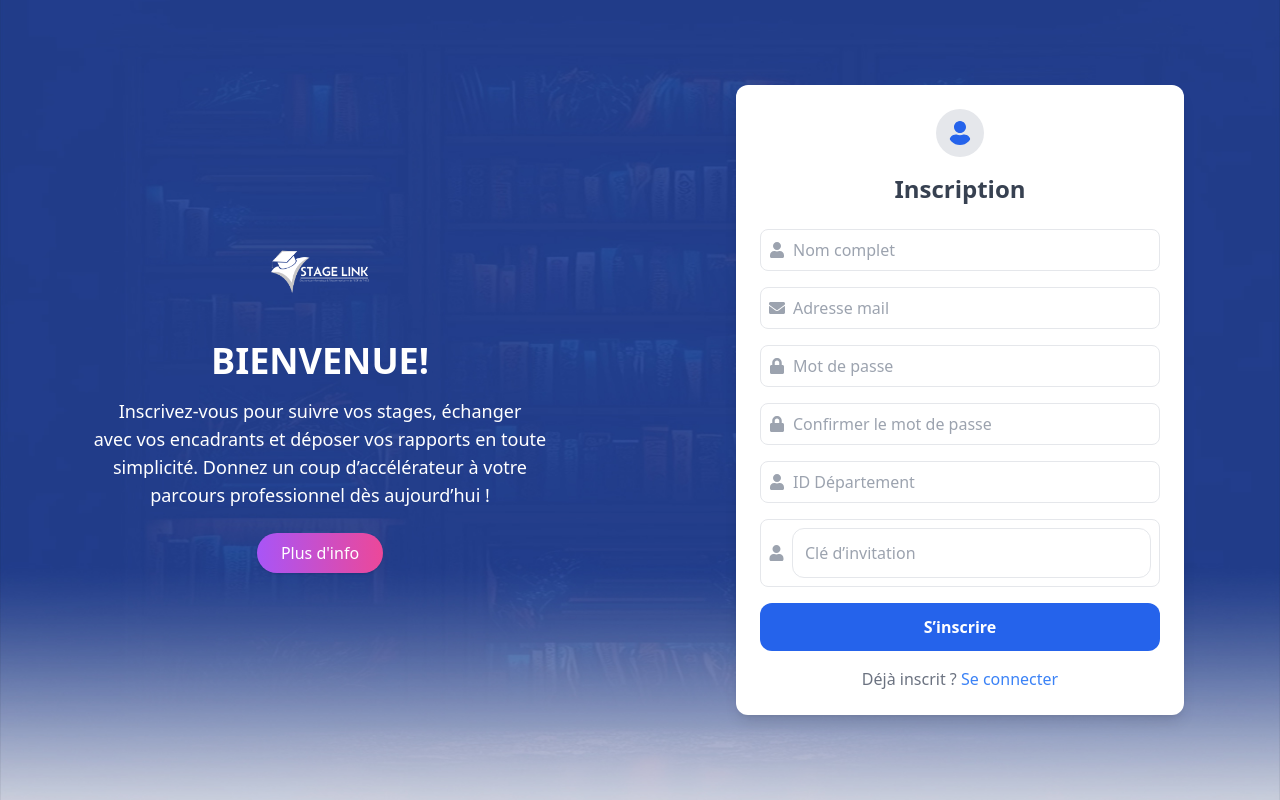
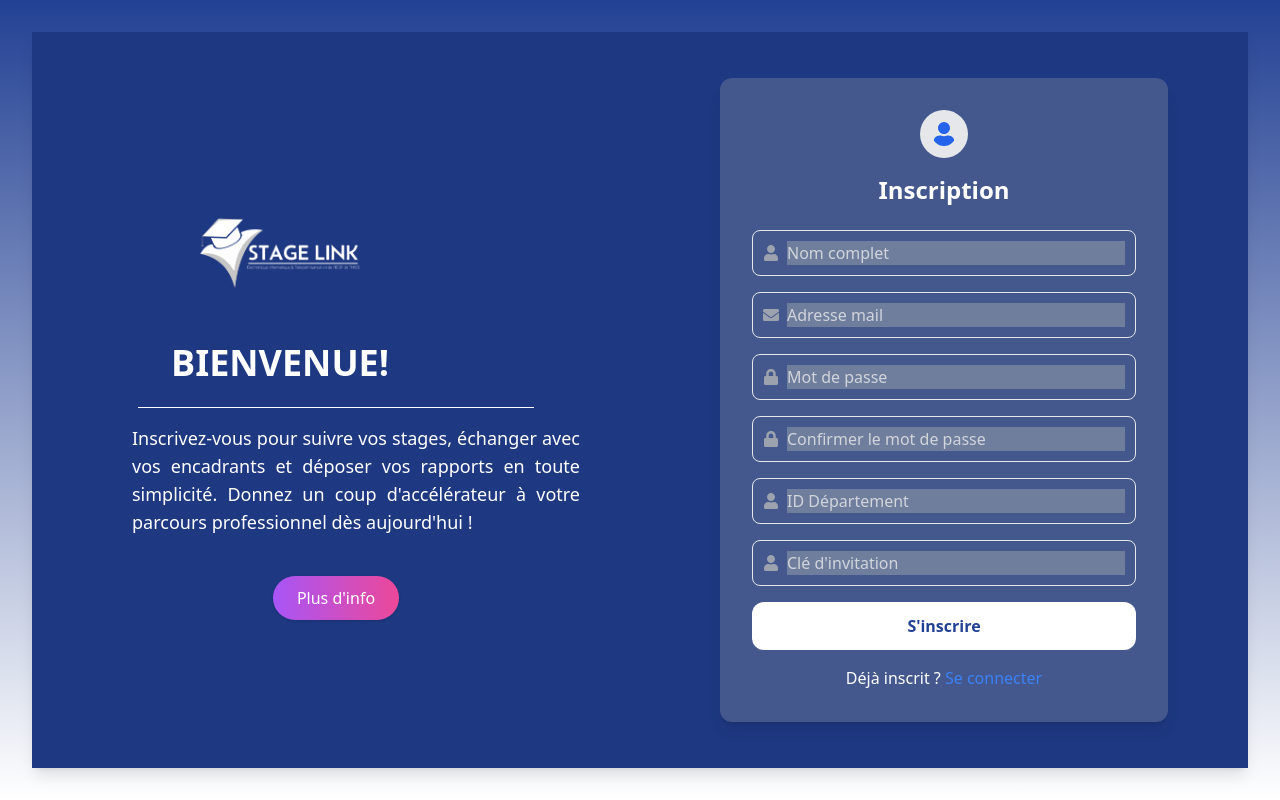
Before and after one commit to Ibrahimaseyehimza/frontend, a React (Vite) app: page /register in a window 1280 px wide. Built offline with nearby package versions, Linux system fonts and the light colour scheme.

Commit message:
modification sur la partie desine

```diff
--- a/src/components/Register.jsx
+++ b/src/components/Register.jsx
@@ -20,41 +20,8 @@ const Register = () => {
   const [errors, setErrors] = useState({});
   const [globalError, setGlobalError] = useState("");
 
-
-
   const handleChange = (e) =>
     setForm({ ...form, [e.target.name]: e.target.value });
-
-  // const handleSubmit = async (e) => {
-  //   e.preventDefault();
-  //   try {
-  //     const res = await api.post("/register", form);
-  //     login(res.data.data);
-  //     navigate(`/dashboard/${res.data.data.user.role}`);
-  //   } catch (err) {
-  //     console.error(err.response?.data || err);
-  //     alert(err.response?.data?.message || "Erreur lors de l’inscription");
-  //   }
-  // };
-
-  // const handleSubmit = async (e) => {
-  //   e.preventDefault();
-  //   setErrors({}); // reset avant nouvelle tentative
-
-  //   try {
-  //     const res = await api.post("/register", form);
-  //     login(res.data.data);
-  //     navigate(`/dashboard/${res.data.data.user.role}`);
-  //   } catch (err) {
-  //     if (err.response?.status === 422) {
-  //       // Laravel FormRequest errors
-  //       setErrors(err.response.data.errors);
-  //     } else {
-  //       alert(err.response?.data?.message || "Erreur lors de l’inscription");
-  //     }
-  //   }
-  // };
-
 
   const handleSubmit = async (e) => {
     e.preventDefault();
@@ -80,132 +47,150 @@ const Register = () => {
   };
 
   return (
-    <div
-      className="min-h-screen flex flex-col md:flex-row bg-cover bg-center bg-no-repeat"
-      style={{ backgroundImage: "url('/BACK Register.jpg')" }}
-      // style={{ backgroundImage: "url('/')" }}
-    >
+    <div className="min-h-screen flex items-center justify-center bg-gradient-to-b from-dégradé to-white px-4 sm:px-6 lg:px-8">
+      <div className="min-h-[92vh] w-full max-w-7xl shadow-lg flex flex-col md:flex-row mx-auto my-4 bg-center bg-no-repeat bg-bgcouleur  overflow-hidden">
+
         {/* Colonne gauche */}
-      <div className="md:w-1/2 flex flex-col justify-center items-center text-white m-0 p-0">
+        <div className="w-full md:w-1/2 flex flex-col justify-center items-center text-white px-6 sm:px-8 lg:px-10 py-8 sm:py-10 text-center md:text-left">
+          <img
+            src="/STAGE LINK BLANC.png"
+            alt="Stage Link"
+            className="w-32 sm:w-40 md:w-48 lg:w-52 mb-4 md:mr-28"
+          />
+          <h1 className="text-2xl sm:text-3xl md:text-4xl font-bold mb-4 sm:mb-6 md:mr-28">
+            BIENVENUE!
+          </h1>
+          <hr className="w-full md:w-3/4 border-white mb-4" />
+          <p className="text-sm sm:text-base lg:text-lg mb-4 text-justify md:ml-10 leading-relaxed max-w-md px-2 sm:px-0">
+            Inscrivez-vous pour suivre vos stages, échanger avec vos encadrants
+            et déposer vos rapports en toute simplicité. Donnez un coup
+            d'accélérateur à votre parcours professionnel dès aujourd'hui !
+          </p>
 
-        <img src="/STAGE LINK BLANC.png" alt="Stage Link" className="w-32 mb-6" />
-        <h1 className="text-4xl font-bold mb-4 text-center">BIENVENUE!</h1>
-        <p className="text-lg text-center mb-6">
-          Inscrivez-vous pour suivre vos stages, échanger <br />
-          avec vos encadrants et déposer vos rapports en toute <br />
-          simplicité. Donnez un coup d’accélérateur à votre <br />
-          parcours professionnel dès aujourd’hui !
-        </p>
-        <button className="px-6 py-2 bg-gradient-to-r from-purple-500 to-pink-500 rounded-full shadow hover:opacity-90 transition">
+          <button className="px-4 sm:px-6 py-2 sm:py-2.5 mt-4 sm:mt-6 bg-gradient-to-r from-purple-500 to-pink-500 rounded-full shadow hover:opacity-90 transition text-sm sm:text-base">
             Plus d'info
           </button>
         </div>
 
         {/* Colonne droite */}
-      <div className="md:w-1/2 flex flex-col items-center justify-center m-0 p-0">
-        <div className="bg-white p-6 rounded-xl shadow-lg w-full max-w-md">
+        <div className="w-full md:w-1/2 flex flex-col items-center justify-center p-4 sm:p-6 lg:p-8">
+          <div className="bg-white/10 backdrop-invert backdrop-opacity-10 p-4 sm:p-6 lg:p-8 rounded-xl shadow-lg w-full max-w-md">
             <div className="flex justify-center mb-4">
-            <FaUser className="text-blue-600 text-5xl bg-gray-200 p-3 rounded-full" />
+              <FaUser className="text-blue-600 text-4xl sm:text-5xl bg-gray-200 p-2 sm:p-3 rounded-full" />
             </div>
-          <h2 className="text-2xl font-bold text-center mb-6 text-gray-700">
+            <h2 className="text-xl sm:text-2xl font-bold text-center mb-4 sm:mb-6 text-white">
               Inscription
             </h2>
-          <form onSubmit={handleSubmit} className="space-y-4">
+            <form onSubmit={handleSubmit} className="space-y-3 sm:space-y-4">
 
               {globalError && (
-              <div className="bg-red-100 text-red-700 p-3 rounded-lg mb-4">
+                <div className="bg-red-100 text-red-700 p-2 sm:p-3 rounded-lg mb-4 text-sm">
                   {globalError}
                 </div>
               )}
 
               {/* Nom */}
-            <div className="flex items-center border rounded-lg p-2">
-              <FaUser className="text-gray-400 mr-2" />
+              <div>
+                <div className="flex items-center border rounded-lg p-2 sm:p-2.5">
+                  <FaUser className="text-gray-400 mr-2 text-sm sm:text-base flex-shrink-0" />
                   <input
-                className="flex-1 outline-none"
+                    className="flex-1 outline-none bg-gray-400 bg-opacity-50 text-white placeholder-gray-300 text-sm sm:text-base"
                     name="name"
                     placeholder="Nom complet"
                     value={form.name}
                     onChange={handleChange}
                   />
-              {errors.name && <p className="text-red-500 text-sm">{errors.name[0]}</p>}
+                </div>
+                {errors.name && <p className="text-red-500 text-xs sm:text-sm mt-1">{errors.name[0]}</p>}
               </div>
 
               {/* Email */}
-            <div className="flex items-center border rounded-lg p-2">
-              <FaEnvelope className="text-gray-400 mr-2" />
+              <div>
+                <div className="flex items-center border rounded-lg p-2 sm:p-2.5">
+                  <FaEnvelope className="text-gray-400 mr-2 text-sm sm:text-base flex-shrink-0" />
                   <input
-                className="flex-1 outline-none"
+                    className="flex-1 outline-none bg-gray-400 bg-opacity-50 text-white placeholder-gray-300 text-sm sm:text-base"
                     name="email"
                     type="email"
                     placeholder="Adresse mail"
                     value={form.email}
                     onChange={handleChange}
                   />
-              {errors.email && <p className="text-red-500 text-sm">{errors.email[0]}</p>}
+                </div>
+                {errors.email && <p className="text-red-500 text-xs sm:text-sm mt-1">{errors.email[0]}</p>}
               </div>
 
               {/* Mot de passe */}
-            <div className="flex items-center border rounded-lg p-2">
-              <FaLock className="text-gray-400 mr-2" />
+              <div>
+                <div className="flex items-center border rounded-lg p-2 sm:p-2.5">
+                  <FaLock className="text-gray-400 mr-2 text-sm sm:text-base flex-shrink-0" />
                   <input
-                className="flex-1 outline-none"
+                    className="flex-1 outline-none bg-gray-400 bg-opacity-50 text-white placeholder-gray-300 text-sm sm:text-base"
                     name="password"
                     type="password"
                     placeholder="Mot de passe"
                     value={form.password}
                     onChange={handleChange}
                   />
-              {errors.password && <p className="text-red-500 text-sm">{errors.password[0]}</p>}
+                </div>
+                {errors.password && <p className="text-red-500 text-xs sm:text-sm mt-1">{errors.password[0]}</p>}
               </div>
 
               {/* Confirmation mot de passe */}
-            <div className="flex items-center border rounded-lg p-2">
-              <FaLock className="text-gray-400 mr-2" />
+              <div>
+                <div className="flex items-center border rounded-lg p-2 sm:p-2.5">
+                  <FaLock className="text-gray-400 mr-2 text-sm sm:text-base flex-shrink-0" />
                   <input
-                className="flex-1 outline-none"
+                    className="flex-1 outline-none bg-gray-400 bg-opacity-50 text-white placeholder-gray-300 text-sm sm:text-base"
                     name="password_confirmation"
                     type="password"
                     placeholder="Confirmer le mot de passe"
                     value={form.password_confirmation}
                     onChange={handleChange}
                   />
-              {errors.password_confirmation && <p className="text-red-500 text-sm">{errors.password_confirmation[0]}</p>}
+                </div>
+                {errors.password_confirmation && <p className="text-red-500 text-xs sm:text-sm mt-1">{errors.password_confirmation[0]}</p>}
               </div>
 
               {/* ID Département */}
-            <div className="flex items-center border rounded-lg p-2">
-              <FaUser className="text-gray-400 mr-2" />
+              <div>
+                <div className="flex items-center border rounded-lg p-2 sm:p-2.5">
+                  <FaUser className="text-gray-400 mr-2 text-sm sm:text-base flex-shrink-0" />
                   <input
-                className="flex-1 outline-none"
+                    className="flex-1 outline-none bg-gray-400 bg-opacity-50 text-white placeholder-gray-300 text-sm sm:text-base"
                     name="departement_id"
                     placeholder="ID Département"
                     value={form.departement_id}
                     onChange={handleChange}
                   />
-              {errors.departement_id && <p className="text-red-500 text-sm">{errors.departement_id[0]}</p>}
                 </div>
-            <div className="flex items-center border rounded-lg p-2">
-              <FaUser className="text-gray-400 mr-2" />
+                {errors.departement_id && <p className="text-red-500 text-xs sm:text-sm mt-1">{errors.departement_id[0]}</p>}
+              </div>
+
+              {/* Clé d'invitation */}
+              <div>
+                <div className="flex items-center border rounded-lg p-2 sm:p-2.5">
+                  <FaUser className="text-gray-400 mr-2 text-sm sm:text-base flex-shrink-0" />
                   <input
-                  className="w-full p-3 border rounded-xl"
+                    className="flex-1 outline-none bg-gray-400 bg-opacity-50 text-white placeholder-gray-300 text-sm sm:text-base"
                     name="invitation_key"
-                  placeholder="Clé d’invitation"
+                    placeholder="Clé d'invitation"
                     value={form.invitation_key}
                     onChange={handleChange}
                   />
-                {errors.invitation_key && <p className="text-red-500 text-sm">{errors.invitation_key[0]}</p>}
+                </div>
+                {errors.invitation_key && <p className="text-red-500 text-xs sm:text-sm mt-1">{errors.invitation_key[0]}</p>}
               </div>
 
               {/* Bouton */}
               <button
                 type="submit"
-              className="w-full bg-blue-600 text-white p-3 rounded-xl font-bold hover:bg-blue-700 transition duration-300"
+                className="w-full bg-white text-inscrire p-2.5 sm:p-3 rounded-xl font-Be Vietnam font-bold hover:bg-gray-400 transition duration-300 text-sm sm:text-base mt-2"
               >
-              S’inscrire
+                S'inscrire
               </button>
             </form>
-          <p className="text-center text-gray-500 mt-4">
+            <p className="text-center text-white mt-3 sm:mt-4 text-sm sm:text-base">
               Déjà inscrit ?{" "}
               <a href="/login" className="text-blue-500 hover:underline">
                 Se connecter
@@ -214,6 +199,7 @@ const Register = () => {
           </div>
         </div>
       </div>
+    </div>
   );
 };
 
--- a/tailwind.config.js
+++ b/tailwind.config.js
@@ -5,7 +5,14 @@ export default {
     "./src/**/*.{js,ts,jsx,tsx}",
   ],
   theme: {
-    extend: {},
+    extend: {
+      colors: {
+        inscrire: '#234194',
+        bgcouleur: '#1E3881',
+        dégradé: '#234194',
+
+    },
   },
   plugins: [],
 }
+}
```
Also changed, not shown: src/components/Login.jsx (+20 -20 lines), src/components/dashboards/ChefDepartementDashboard.jsx (+126 -32 lines). Lines whose indentation alone changed are shown as unchanged.
